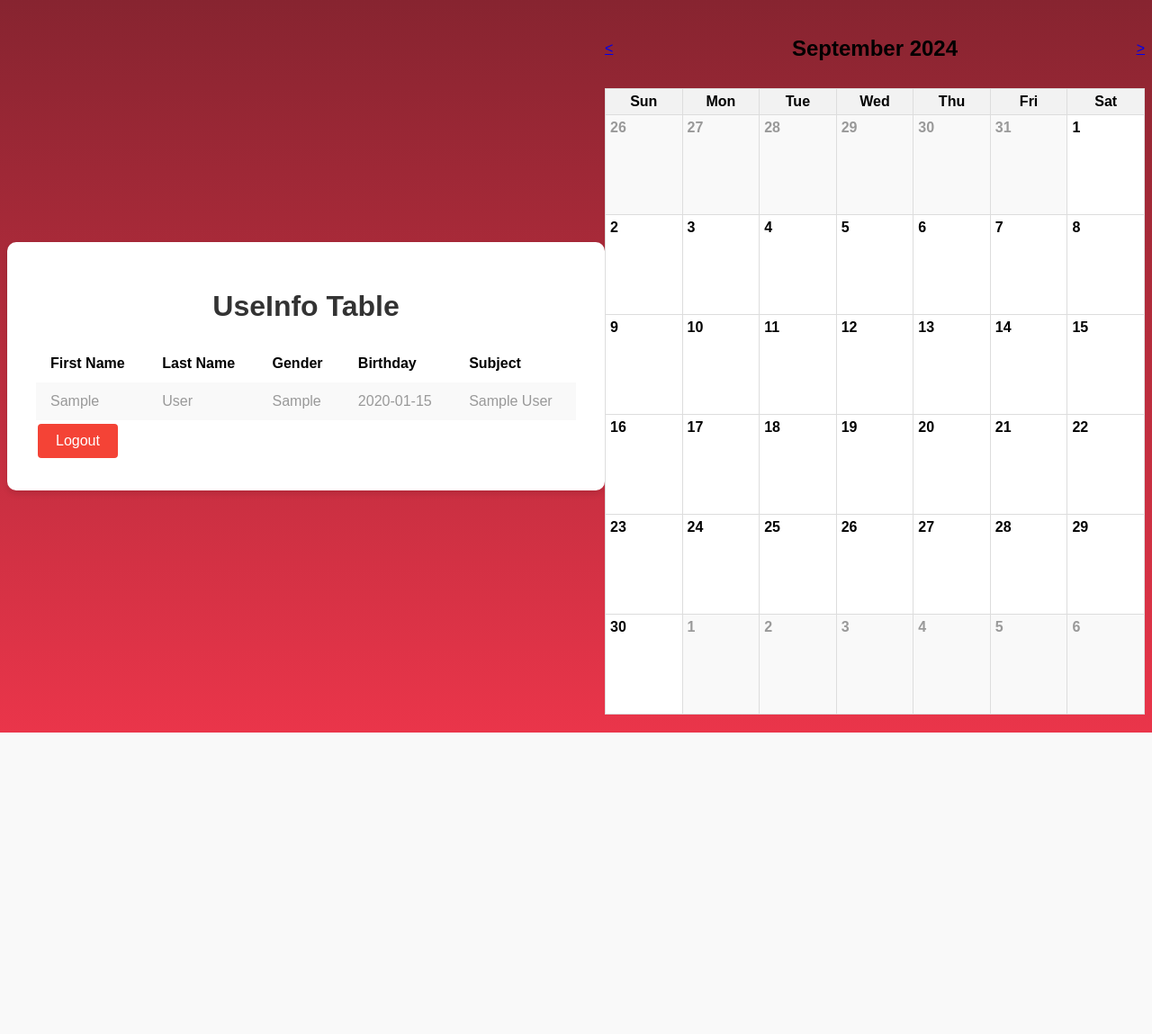
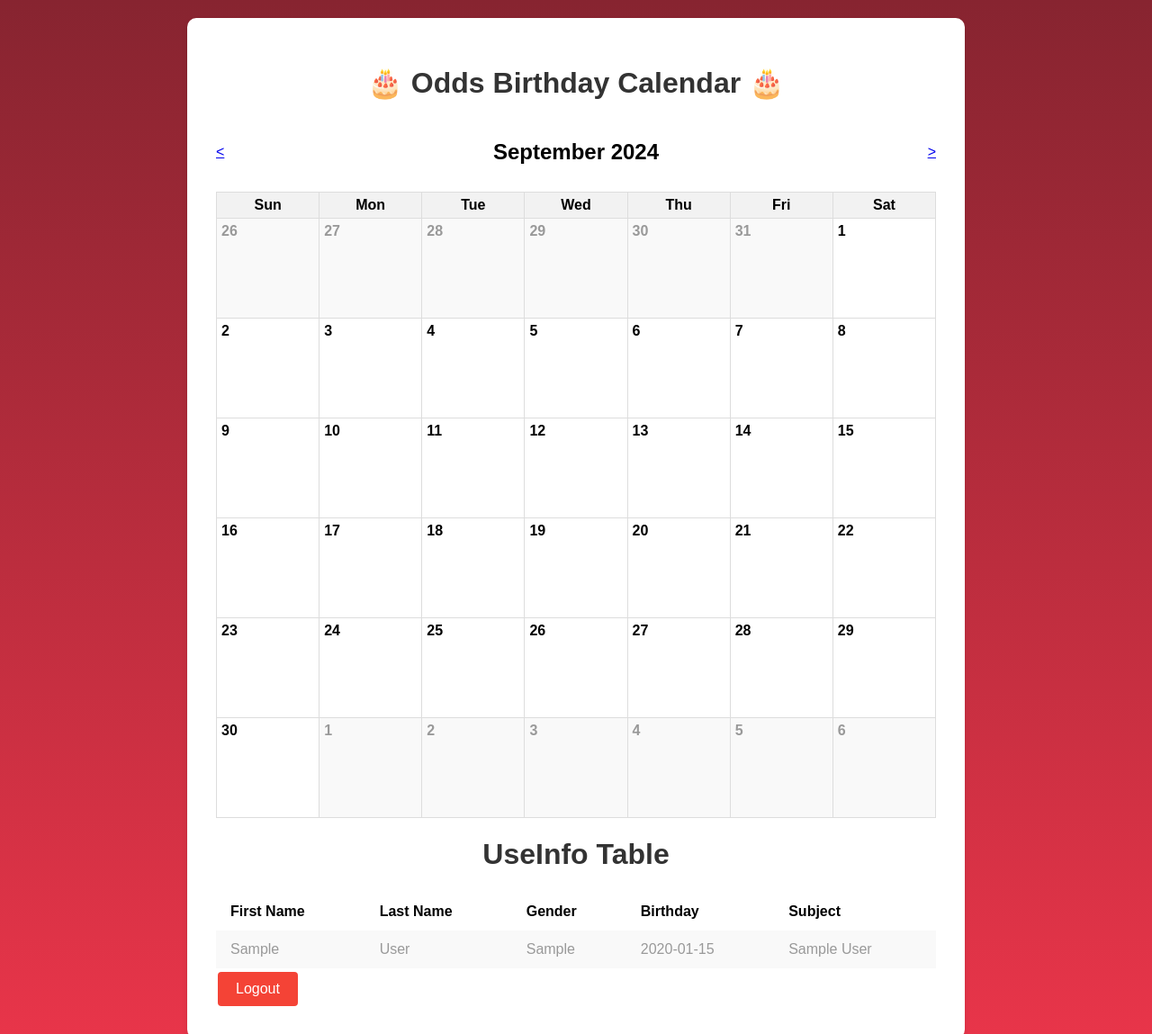
Before and after one commit to netdy/railsByNetdy, a Rails app: page /page in a window 1280 px wide. Shown: the top 1149 px of the page at 90% size. Before the commit the page ends 814 px from the top, so only its background shows below. Run offline with Rails 7, Linux system fonts and the light colour scheme; the visitor is signed in with stand-in values (Sample User, id 1); tables that the repository leaves empty hold one stand-in row (values such as "Sample post"); some libraries are stand-ins or nearby versions.

Commit message:
decorate : style reposive canlendar

```diff
--- a/app/assets/stylesheets/application.css
+++ b/app/assets/stylesheets/application.css
@@ -164,7 +164,7 @@ table {
         font-size: 0.9rem;
     }
 
-    .table-header, .table-data {
+    .th, .td {
         padding: 0.5rem;
     }
 }
--- a/app/assets/stylesheets/birthday_calendar.css
+++ b/app/assets/stylesheets/birthday_calendar.css
@@ -1,3 +1,7 @@
+.canlendar-header{
+    overflow-x: auto;
+}
+
 #calendar {
     font-family: Arial, sans-serif;
     width: 100%;
--- a/app/views/page/index.html.erb
+++ b/app/views/page/index.html.erb
@@ -1,5 +1,9 @@
 <body>
     <div class="container-page">
+        <div class="canlendar-header">
+            <h1>🎂 Odds Birthday Calendar 🎂</h1>
+        <%= render 'calendar' %>
+         </div>
 <h1 class="page-title">UseInfo Table</h1>
 <div class="table-container">
 <table class="user-info-table">
@@ -28,6 +32,4 @@
 <%= button_to 'Logout', login_path, method: :delete, class: 'logout-button' %>
 
 </div>
-<%= render 'calendar' %>
-
 </body>
```
